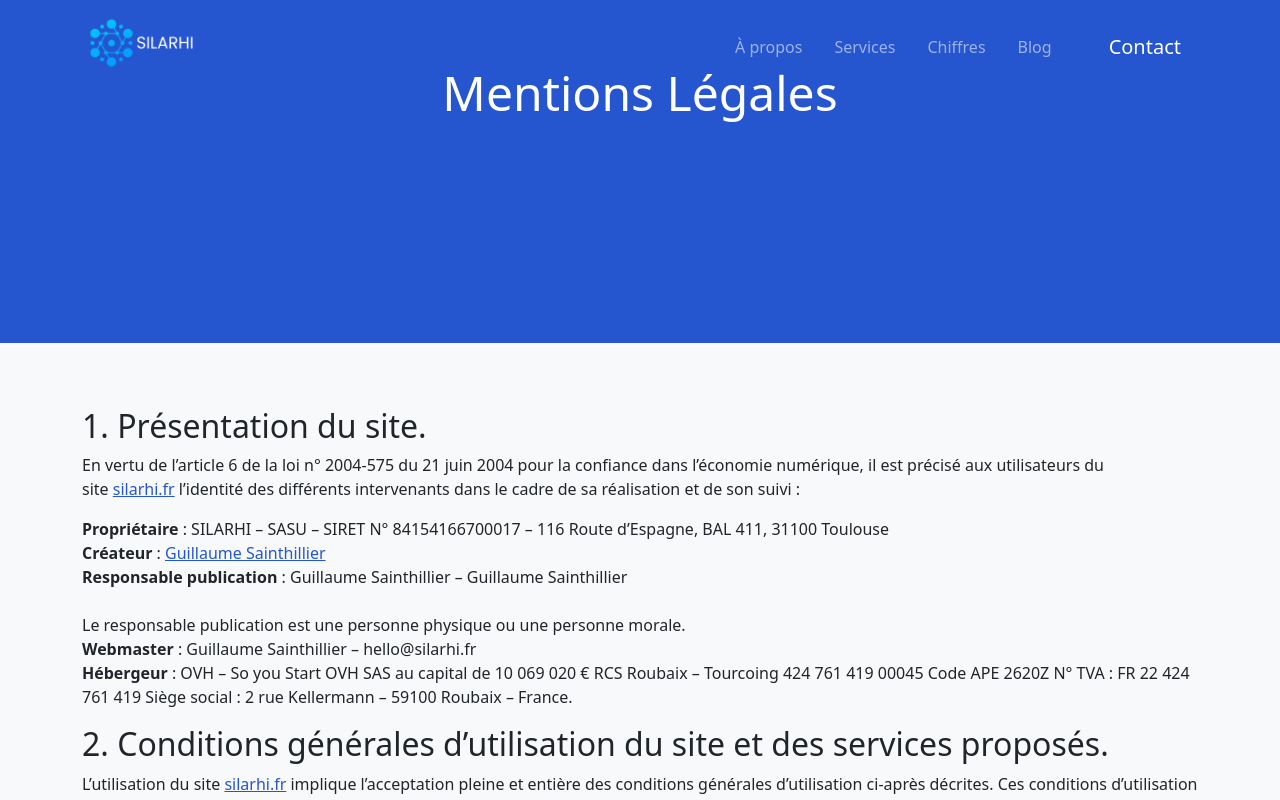
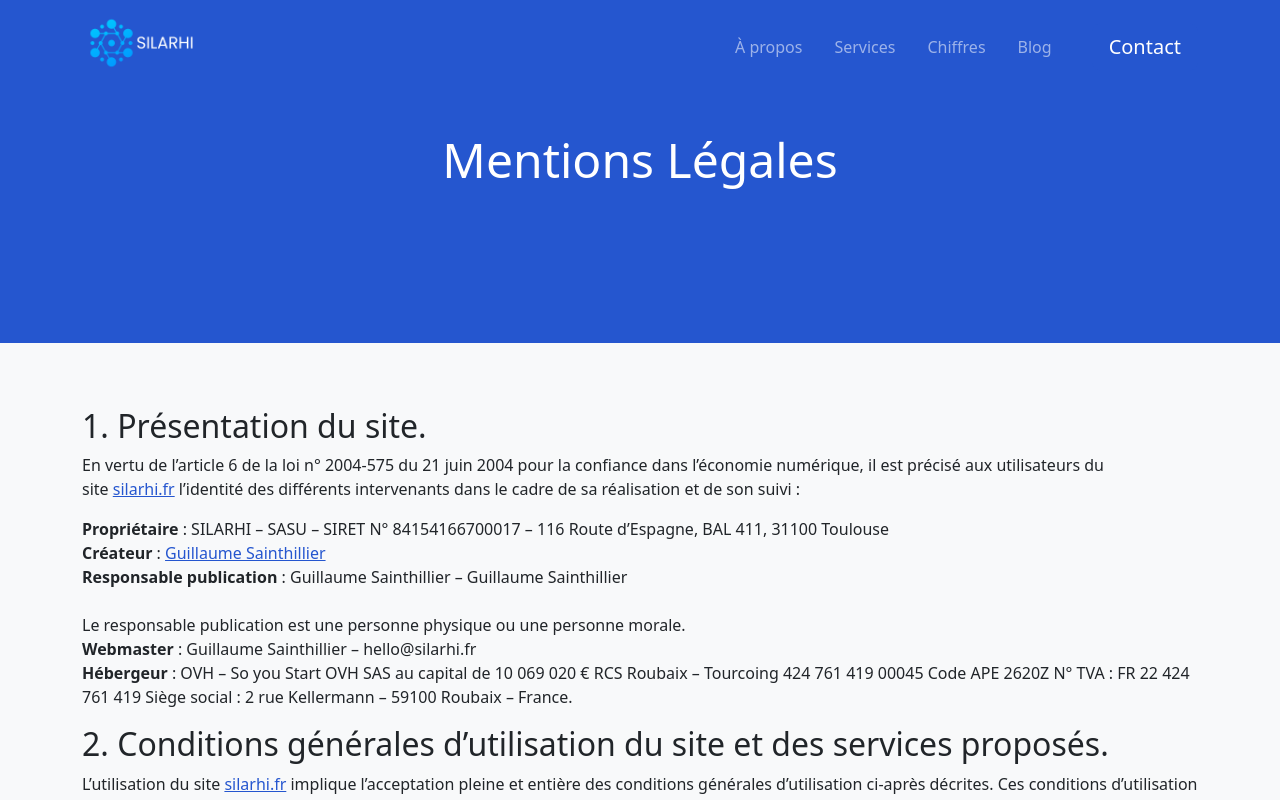
Before and after one commit to silarhi/silarhi.fr, a Next.js app: page /mentions-legales in a window 1280 px wide. Shown: the top 800 px of the page. Built offline with nearby package versions, Linux system fonts and the light colour scheme.

Commit message:
fix herotitle classsname

```diff
--- a/components/HeroTitle/HeroTitle.js
+++ b/components/HeroTitle/HeroTitle.js
@@ -3,7 +3,7 @@ import Title from "components/Title/Title"
 
 export default function HeroTitle({title}) {
   return (
-    <Section className="text-bg-primary d-flex align-content-center justify-content-center" size={"xl"} fluid>
+    <Section className="text-bg-primary d-flex align-items-center justify-content-center" size={"xl"} fluid>
       <Title>{title}</Title>
     </Section>
   )
```
